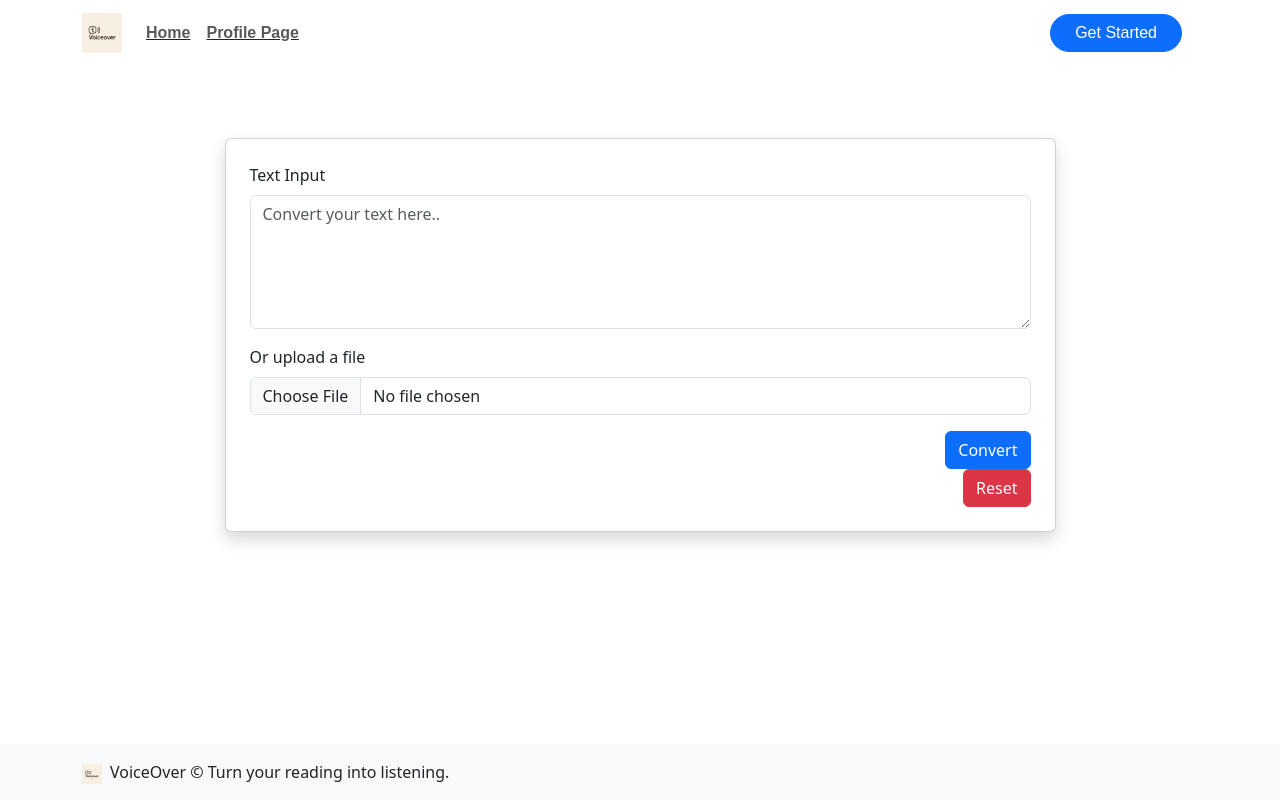
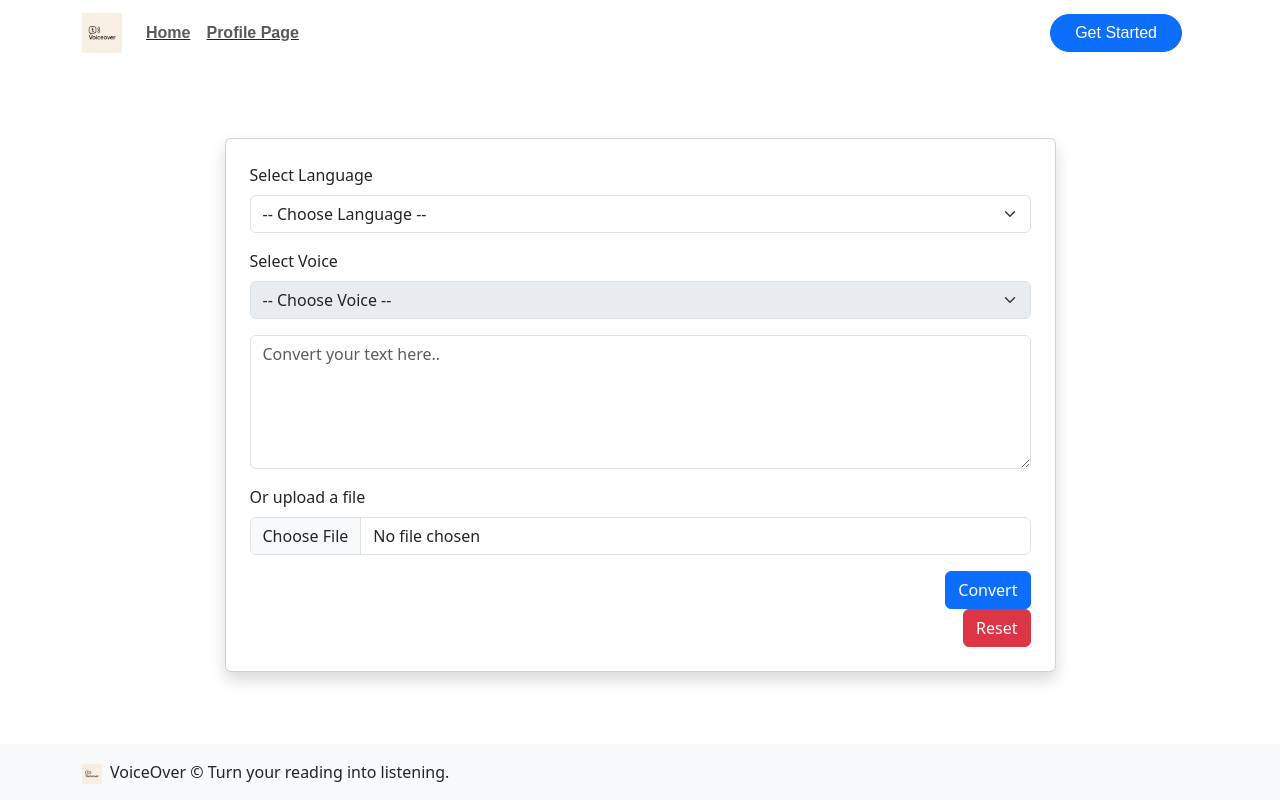
Before and after one commit to SyazwanSafian/texttospeech-app, a React (Vite) app: page / in a window 1280 px wide. Built offline with nearby package versions, Linux system fonts and the light colour scheme; no server answers.

Commit message:
Language selection added

```diff
--- a/src/components/TextToSpeechCard.jsx
+++ b/src/components/TextToSpeechCard.jsx
@@ -8,6 +8,9 @@ export default function TextToSpeechCard() {
     const [file, setFile] = useState(null);
     const [audioUrl, setAudioUrl] = useState(null);
     const [loading, setLoading] = useState(false);
+    const [selectedLanguage, setSelectedLanguage] = useState("");
+    const [selectedVoice, setSelectedVoice] = useState("");
+
     const { currentUser } = useAuth();
     const fileInputRef = useRef(null);
     const URL = import.meta.env.VITE_API_BASE_URL;
@@ -33,6 +36,10 @@ export default function TextToSpeechCard() {
                 formData.append("file", file);
             }
 
+            if (selectedVoice) {
+                formData.append("voiceName", selectedVoice);
+            }
+
             const response = await axios.post(`${URL}/convert`, formData,
                 {
                     headers: {
@@ -49,8 +56,6 @@ export default function TextToSpeechCard() {
         }
     };
 
-
-
     return (
         <Row className="my-5">
             <Col md={9} className="mx-auto">
@@ -62,7 +67,67 @@ export default function TextToSpeechCard() {
                             controlId="textInput"
 
                         >
-                            <Form.Label>Text Input</Form.Label>
+                            <Form.Group className="mb-3" controlId="languageSelect">
+                                <Form.Label>Select Language</Form.Label>
+                                <Form.Select
+                                    value={selectedLanguage}
+                                    onChange={(e) => {
+                                        const lang = e.target.value;
+                                        setSelectedLanguage(lang);
+                                        setSelectedVoice(""); // reset voice when language changes
+                                    }}
+                                >
+                                    <option value="">-- Choose Language --</option>
+                                    <option value="en-US">English (US)</option>
+                                    <option value="en-GB">English (UK)</option>
+                                    <option value="ms-MY">Malay (Malaysia)</option>
+                                    <option value="ja-JP">Japanese</option>
+                                    <option value="fil-PH">Filipino (Philippines)</option>
+                                    {/* Add more as needed */}
+                                </Form.Select>
+                            </Form.Group>
+
+                            <Form.Group className="mb-3" controlId="voiceSelect">
+                                <Form.Label>Select Voice</Form.Label>
+                                <Form.Select
+                                    value={selectedVoice}
+                                    onChange={(e) => setSelectedVoice(e.target.value)}
+                                    disabled={!selectedLanguage}
+                                >
+                                    <option value="">-- Choose Voice --</option>
+                                    {/* Example voices for en-US */}
+                                    {selectedLanguage === "en-US" && (
+                                        <>
+                                            <option value="en-US-Wavenet-D">Wavenet D (Male)</option>
+                                            <option value="en-US-Wavenet-F">Wavenet F (Female)</option>
+                                        </>
+                                    )}
+                                    {selectedLanguage === "en-GB" && (
+                                        <>
+                                            <option value="en-GB-Wavenet-A">Wavenet A (Male)</option>
+                                            <option value="en-GB-Wavenet-B">Wavenet B (Female)</option>
+                                        </>
+                                    )}
+                                    {selectedLanguage === "ms-MY" && (
+                                        <>
+                                            <option value="ms-MY-Standard-A">Standard A (Female)</option>
+                                        </>
+                                    )}
+                                    {selectedLanguage === "ja-JP" && (
+                                        <>
+                                            <option value="ja-JP-Wavenet-A">Wavenet A (Female)</option>
+                                            <option value="ja-JP-Wavenet-B">Wavenet B (Male)</option>
+                                        </>
+                                    )}
+                                    {selectedLanguage === "fil-PH" && (
+                                        <>
+                                            <option value="fil-PH-Wavenet-A">Wavenet A (Female)</option>
+                                            <option value="fil-PH-Wavenet-B">Wavenet B (Male)</option>
+                                        </>
+                                    )}
+
+                                </Form.Select>
+                            </Form.Group>
                             <Form.Control
                                 as="textarea"
                                 value={text}
--- a/src/pages/EditProfile.jsx
+++ b/src/pages/EditProfile.jsx
@@ -10,7 +10,6 @@ export default function EditProfile() {
     const [firstName, setFirstName] = useState("");
     const [lastName, setLastName] = useState("");
     const [phone, setPhone] = useState("");
-    const [notify, setNotify] = useState(true);
     const [photo, setPhoto] = useState(null);
     const [photoPreview, setPhotoPreview] = useState(null);
     const { currentUser } = useAuth();
```
